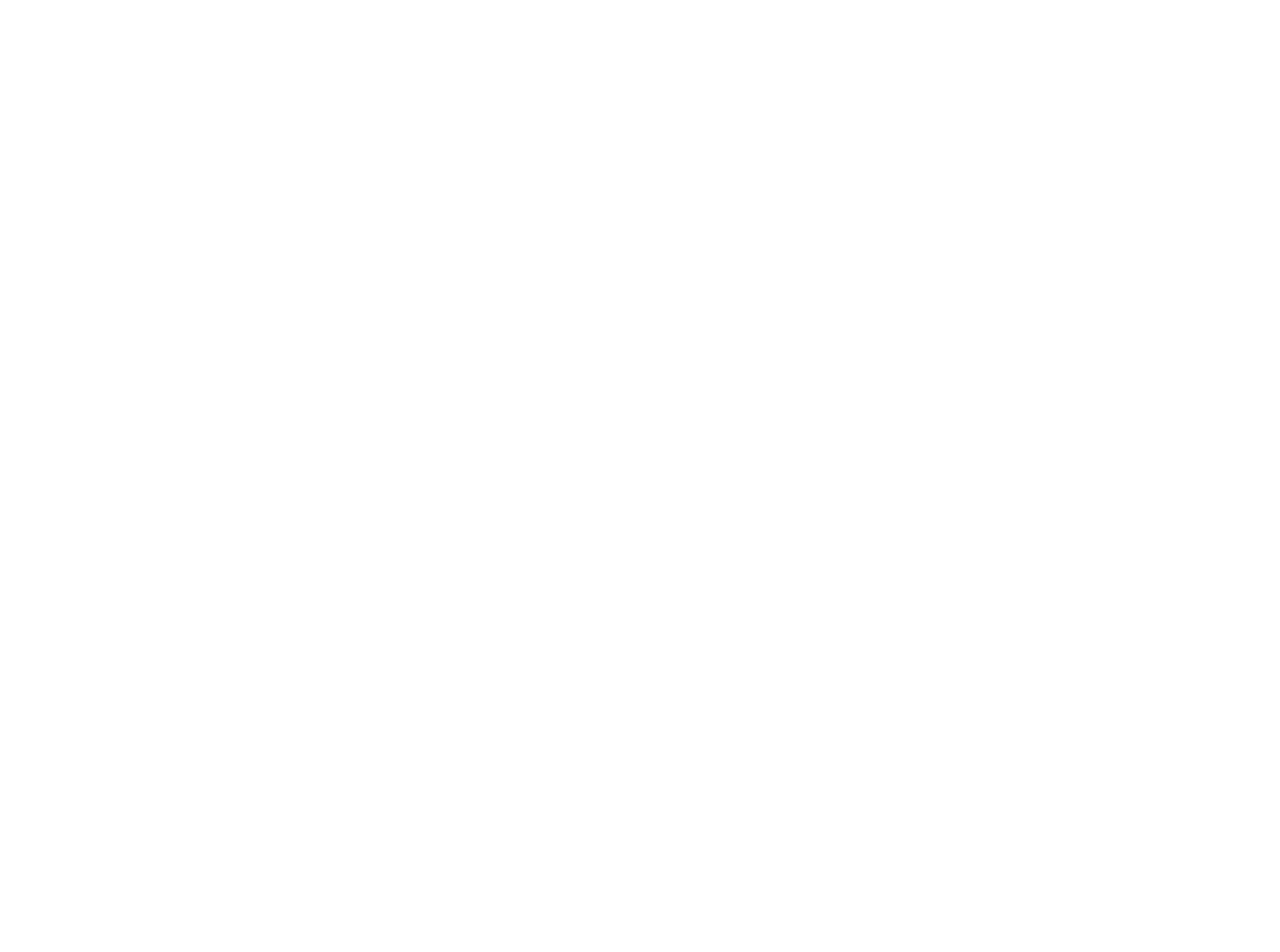
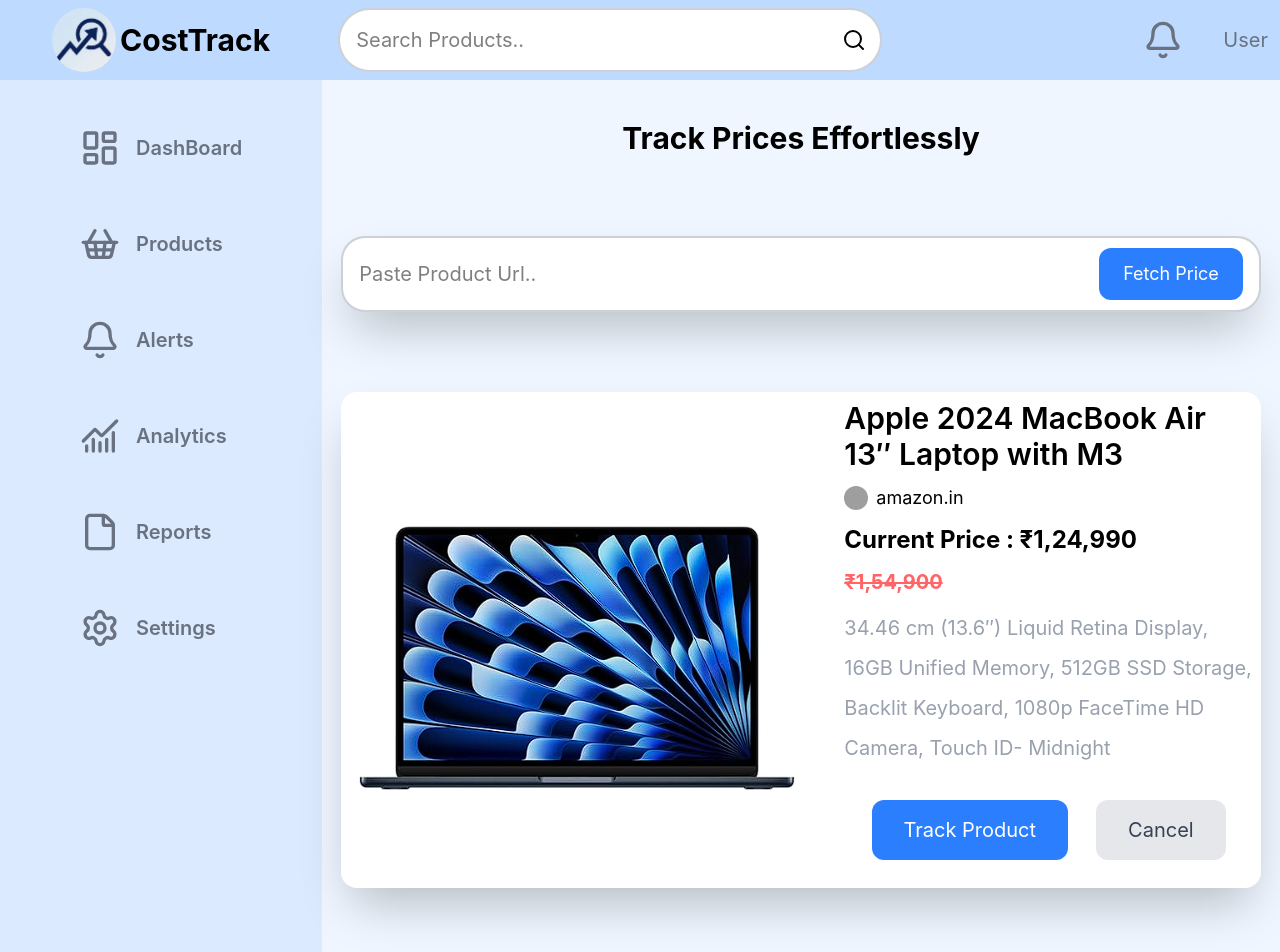
Before and after one commit to Syed-Shariqq/Price-Tracker, a React (Vite) app in the folder price-tracker-frontend/: page /home in a window 1280 px wide. Before the commit this address had no page. Shown: the top 952 px of the page. Before the commit the page ends 800 px from the top, so only its background shows below. Built offline with nearby package versions, Linux system fonts and the light colour scheme; grey boxes are pictures that could not be loaded.

Commit message:
Add Basic HomePage

```diff
--- a/price-tracker-frontend/src/App.jsx
+++ b/price-tracker-frontend/src/App.jsx
@@ -1,6 +1,7 @@
 import { Routes , Route} from 'react-router-dom'
 import LandingPage from './Pages/LandingPage'
 import AuthPage from './Pages/AuthPage'
+import HomePage from './Pages/HomePage'
 
 
 const App = () => {
@@ -10,6 +11,7 @@ const App = () => {
       <Routes>
         <Route path='/' element={<LandingPage />} />
         <Route path='/auth' element={<AuthPage />} />
+        <Route path='/home' element={<HomePage />} />
       </Routes>
 
     </>
--- /dev/null
+++ b/price-tracker-frontend/src/Components/NavLogo.jsx
@@ -0,0 +1,12 @@
+import React from 'react'
+
+const NavLogo = () => {
+  return (
+       <div className='flex items-center justify-center gap-1'>
+           <img src="../src/assets/Icon.png" alt="" className='bg-contain lg:w-16 lg:h-16 w-10 h-10 rounded-full' />
+           <h1 className='text-xl lg:text-3xl font-bold'>CostTrack</h1>
+        </div>
+  )
+}
+
+export default NavLogo
--- a/price-tracker-frontend/src/Components/Navbar.jsx
+++ b/price-tracker-frontend/src/Components/Navbar.jsx
@@ -1,13 +1,11 @@
 import React from 'react'
 import { Link } from 'react-router-dom'
+import NavLogo from './NavLogo'
 
 const Navbar = () => {
   return (
     <div className='h-28 flex border-b-4 border-black bg-blue-300 items-center lg:py-5 justify-between px-4'>
-        <div className='flex items-center justify-center gap-1'>
-           <img src="../src/assets/Icon.png" alt="" className='bg-contain lg:w-16 lg:h-16 w-10 h-10 rounded-full' />
-           <h1 className='text-xl lg:text-3xl font-bold'>CostTrack</h1>
-        </div>
+        <NavLogo />
         <div className='text-sm lg:text-xl flex items-center font-semibold justify-center gap-5'>
             <Link to="/auth">
               <button className='active:scale-95 border-none lg:px-10 lg:py-5 text-blue-700 hover:scale-105 hover:text-blue-900 transition-all duration-300 py-2 rounded-4xl'>
--- /dev/null
+++ b/price-tracker-frontend/src/Pages/HomePage.jsx
@@ -0,0 +1,91 @@
+import React from 'react'
+import NavLogo from '../Components/NavLogo'
+import { Bell, ChartNoAxesCombined,File, LayoutDashboard, Menu, Search, Settings, ShoppingBasket } from 'lucide-react'
+
+const HomePage = () => {
+
+            const menuItems = [
+                { label: 'DashBoard', icon: LayoutDashboard },
+                { label: 'Products', icon: ShoppingBasket },
+                { label: 'Alerts', icon: Bell },
+                { label: 'Analytics', icon: ChartNoAxesCombined },
+                { label: 'Reports', icon: File },
+                { label: 'Settings', icon: Settings },
+              ];
+
+  return (
+    <div className=' min-h-screen flex '>
+        <div className='hidden xl:flex max-w-7xl bg-blue-100 flex-col items-center justify-start'>
+            <div className='py-2 w-full bg-blue-200'>
+                <NavLogo />
+            </div>
+            <div className='my-10 grid text-gray-500 grid-rows-6 items-center justify-start gap-10'>
+                {menuItems.map((item, index) => (
+                    <div key={index} className='flex lg:text-xl cursor-pointer hover:bg-blue-200/70 hover:text-blue-600 transition-all duration-300 rounded-2xl py-2 px-5 items-center gap-4 2xl:text-2xl lg:mx-15 2xl:mr-25 font-semibold'>
+                        <item.icon className='w-10 h-10 2xl:w-12 2xl:h-12'/>
+                        <h1>{item.label}</h1>
+                    </div>
+                ))}
+            </div>
+        </div>
+        <div className='w-full bg-blue-50 flex flex-col items-center justify-start gap-10'>
+           <div className='flex bg-blue-200 items-center justify-between w-full'>
+              <div className='relative flex items-center justify-center gap-2 md:w-[50vw] max-w-xl md:min-h-16 min-h-12 rounded-2xl py-2 px-4 '>
+                <input type="text" placeholder='Search Products..' className='text-xl md:pr-10 bg-white md:min-h-16 md:w-[50vw] w-full outline-none border-2 border-gray-400/50 min-h-12 pr-8 pl-4 rounded-full'/>
+                <Search className='absolute md:top-7 md:right-8 top-5 right-6'/>
+              </div>
+              <div className='flex md:gap-10 items-center p-3 justify-center gap-5'>
+                 <div className='hidden'>
+                    <h1>Fetch Price</h1>
+                 </div>
+                 <div>
+                    <Bell className='w-6 md:w-10 md:h-10 text-gray-500 h-6'/>
+                 </div>
+                 <div className='text-sm md:text-xl text-gray-500'>
+                    <h1>User</h1>
+                 </div>
+                 <div className='xl:hidden  text-gray-500'>
+                    <Menu className='h-6 md:w-10 md:h-10 w-6'/>
+                 </div>
+              </div>
+           </div>
+           <div className='flex w-96/100 flex-col items-center justify-center gap-20'>
+              <h1 className='text-3xl font-bold'>Track Prices Effortlessly</h1>
+              <div className='flex shadow-2xl items-center px-4 bg-white py-1 w-full border-2 border-gray-400/50 rounded-3xl justify-between'>
+                <input className='md:text-xl md:min-h-16 min-h-14 outline-none w-[50vw]' type="text" placeholder='Paste Product Url..'/>
+                <button className='bg-blue-500 text-nowrap text-white px-6 py-2 md:py-3 md:text-lg rounded-xl hover:bg-blue-600 transition-colors duration-300'>Fetch Price</button>
+              </div>
+              <div className='bg-white 2xl:min-h-[40vh] lg:flex-row 2xl:flex-row shadow-2xl flex flex-col items-center justify-center gap-5 w-full rounded-2xl'>
+                 <img className='m-2 2xl:w-1/3 max-w-9/10' src="../src/assets/MacBook.png" alt="" />
+                 <div className='flex  m-2 flex-col justify-center gap-3'>
+                    <h1 className='md:text-3xl font-semibold'>Apple 2024 MacBook Air 13″ Laptop with M3</h1>
+                    <div className='flex items-center justify-start gap-2'>
+                        <img className='h-6 w-6 rounded-full' src="https://icon2.cleanpng.com/20180803/ubx/5ba055fe0b3b79a8f55892cc8186c6b6.webp" alt="" />
+                        <p className='md:text-lg'>amazon.in</p>
+                    </div>
+                    <h1 className='md:text-2xl 2xl:text-4xl font-bold'>Current Price : ₹1,24,990 </h1>
+                    <h1 className='md:text-xl 2xl:text-2xl line-through text-red-400 font-bold'> ₹1,54,900 </h1>
+                    <p className='md:text-xl leading-10 2xl:w-2/3 text-sm text-gray-400'> 34.46 cm (13.6″) Liquid Retina Display, 16GB Unified Memory, 512GB SSD Storage, Backlit Keyboard, 1080p FaceTime HD Camera, Touch ID- Midnight</p>
+                    <div className='flex my-5 md:text-xl items-center justify-center gap-5'>
+                        <button className='bg-blue-500 md:py-4 md:px-8 text-white px-4 py-2 rounded-xl hover:bg-blue-600 transition-colors duration-300'>Track Product</button>
+                        <button className='bg-gray-200 md:py-4 md:px-8 text-gray-700 px-4 py-2 rounded-xl hover:bg-gray-300 transition-colors duration-300 ml-2'>Cancel</button>
+                    </div>
+                 </div>
+              </div>
+            <div className='flex mb-10 text-nowrap items-center justify-center gap-10 text-sm'>
+              <div className='md:p-10 md:m-5 2xl:p-30 2xl:text-3xl md:text-2xl bg-white shadow-2xl rounded-2xl flex flex-col items-center justify-center p-5'>
+                <h1>Total Tracked Products</h1>
+                <h1>0</h1>
+              </div>
+              <div className='md:p-10 md:m-5 2xl:p-30 2xl:text-3xl md:text-2xl bg-white shadow-2xl rounded-2xl flex flex-col items-center justify-center p-5'>
+                <h1>Products with Price Drops</h1>
+                <h1>0</h1>
+              </div>
+            </div>
+           </div>
+        </div>
+    </div>
+  )
+}
+
+export default HomePage
```
Also changed, not shown: price-tracker-frontend/src/assets/MacBook.png (added).
